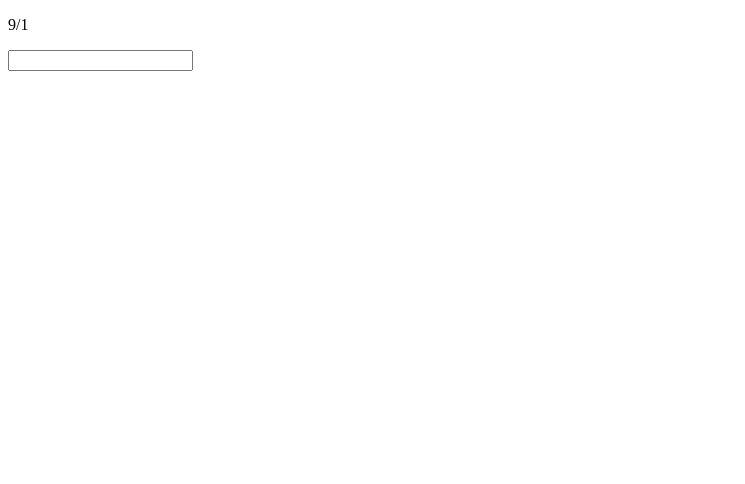
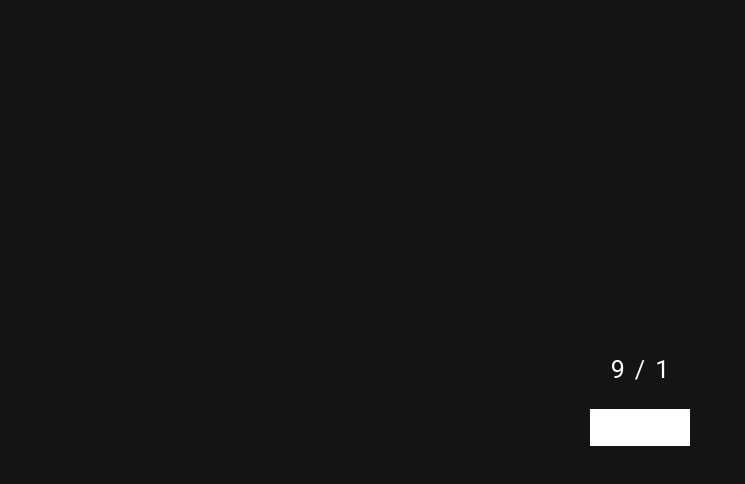
Before and after one commit to tomniekerken/Simple-Calculation-Training, a plain HTML site: page index.html in a window 1280 px wide. Shown: the whole page, without its empty margins (0-745 px from the left). Drawn offline with Linux system fonts and the light colour scheme.

Commit message:
Added some basic styling to make the calculator more visual appealing

```diff
--- a/calculator.js
+++ b/calculator.js
@@ -59,6 +59,10 @@ window.addEventListener('load', () => {
     }
 
     const isCalculationCorrect = (input, result) => {
+
+        // TODO: if success, change calculation
+        // TODO: add a 10sec timer
+
         if (input == result) {
             console.log("success")
         }
--- a/index.html
+++ b/index.html
@@ -5,15 +5,16 @@
     <meta http-equiv="X-UA-Compatible" content="IE=edge">
     <meta name="viewport" content="width=device-width, initial-scale=1.0">
     <title>Simple Calculation Training</title>
+    <link rel="stylesheet" href="./style.css">
 </head>
 <body>
     <main>
-        <section>
+        <section id="calculationSection">
             <p><span id="firstNumber"></span><span id="mathOperator"></span><span id="secondNumber"></span></p>
         </section>
         <section>
             <form action="#" method="POST" id="form">
-                <input type="number" name="number" id="inputNumber">
+                <input type="text" name="text" id="inputNumber">
             </form>
         </section>
     </main>
--- /dev/null
+++ b/style.css
@@ -0,0 +1,36 @@
+@import url('https://fonts.googleapis.com/css2?family=Roboto:wght@300;400;500;700&display=swap');
+
+body {
+    font-family: 'Roboto', sans-serif;
+    background-color: rgb(20, 20, 20);
+    display: grid;
+    place-items: center;
+    min-height: 95vh;
+}
+
+main {
+
+}
+
+#calculationSection {
+    text-align: center;
+    color: #fff;
+    font-size: 25px;
+}
+
+#mathOperator {
+    margin: 0px 10px;
+}
+
+form input {
+    border-radius: 0px;
+    border: 0px;
+    padding: 8px 10px;
+    font-size: 18px;
+    width: 80px;
+    text-align: center;
+}
+
+form input:focus {
+    outline: none;
+}
```
